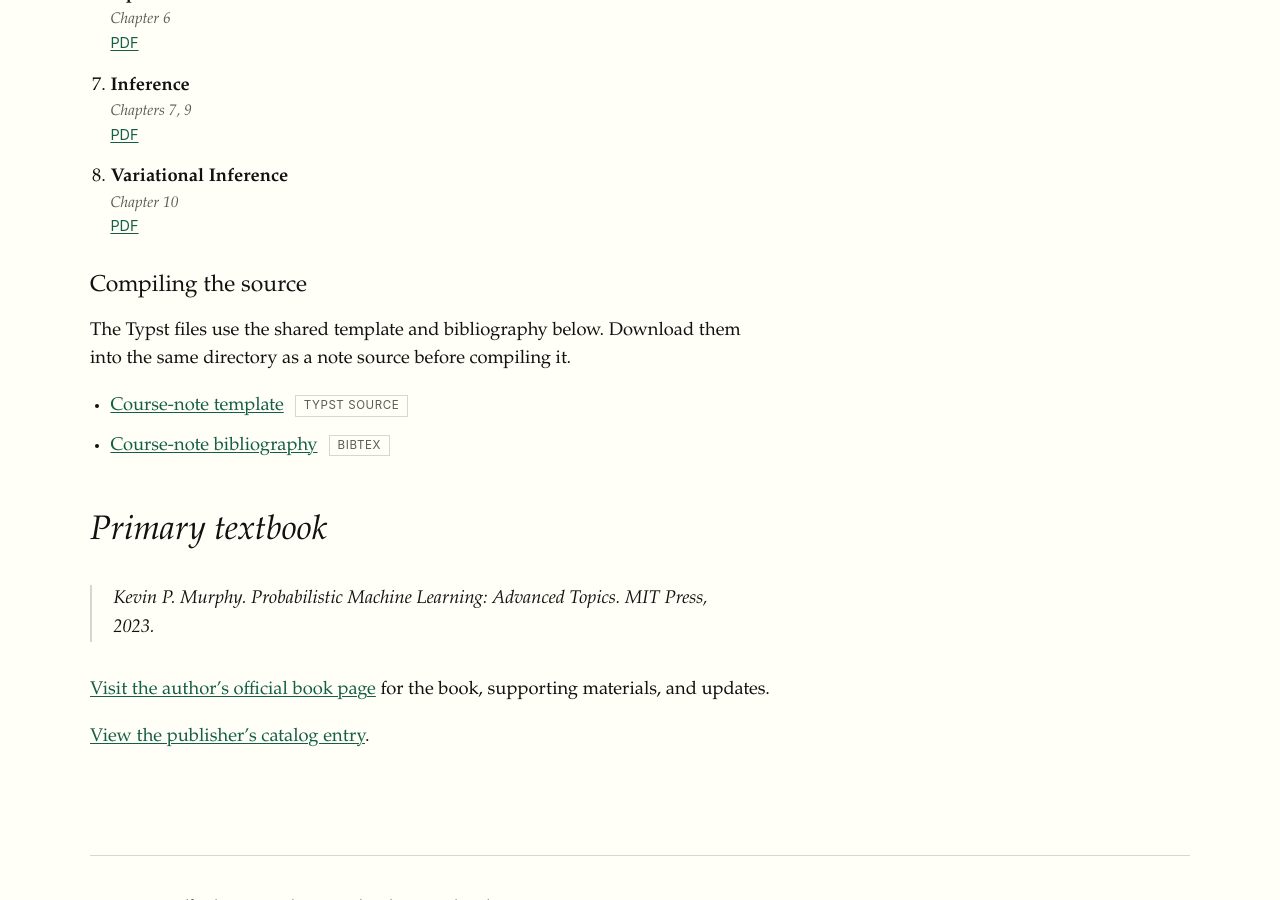
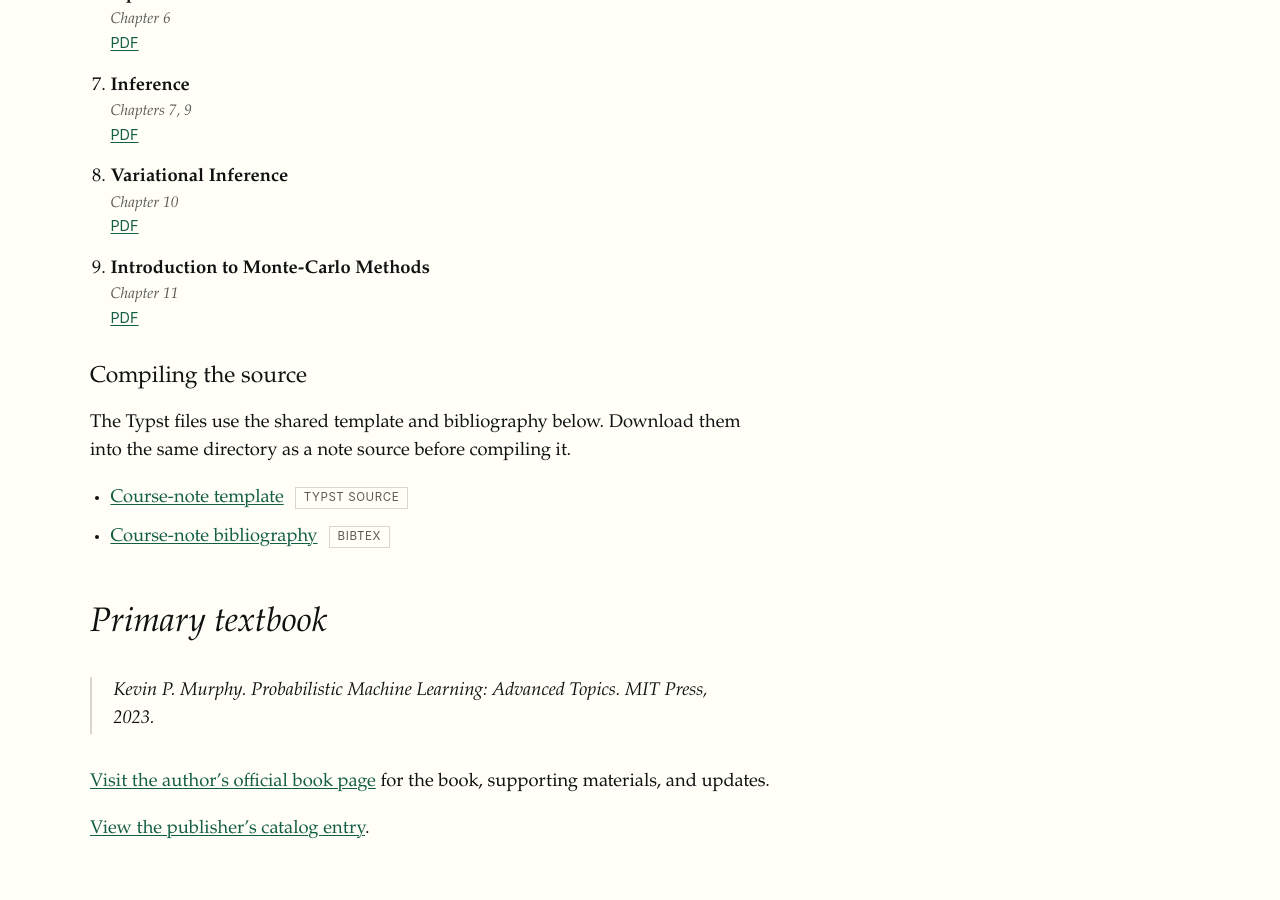
Before and after one commit to CSC5666/Fall2026, a Jekyll site: the page built from resources.md, in a window 1280 px wide and 900 px high, scrolled down 1157 px. Built offline with Jekyll 4.4.1, drawn with Linux system fonts in a browser that asks for light colours.

Commit message:
Added inference notes

```diff
--- a/_data/resources.yml
+++ b/_data/resources.yml
@@ -54,6 +54,12 @@ readings:
       - label: PDF
         url: https://arxiv.org/pdf/2108.13083
 
+  - title: Introduction to Monte-Carlo Methods
+    chapters: Chapter 11
+    materials:
+      - label: PDF
+        url: /assets/files/07-Monte-Carlo.pdf
+
 
 
 
```
Also changed, not shown: assets/files/Figures/textbook-casino-hmm-gray.png (added), assets/files/Figures/textbook-casino-hmm.png (added), assets/files/Figures/textbook-lbp-convergence.png (added), 14 other files.
